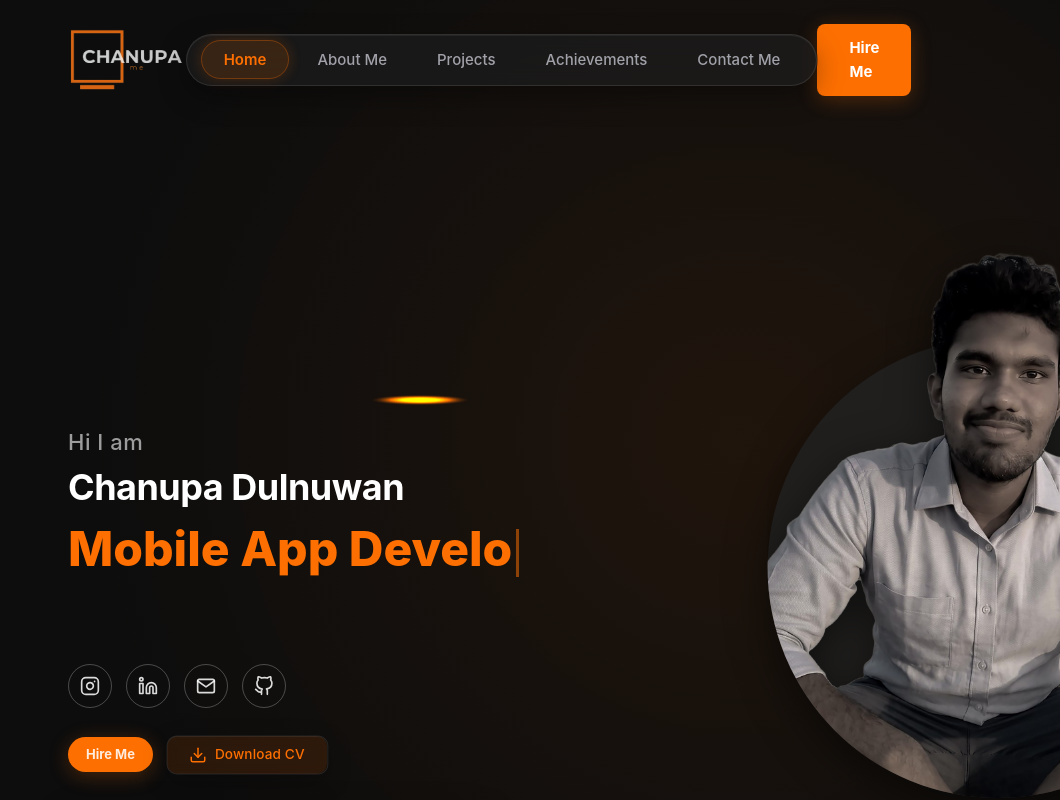
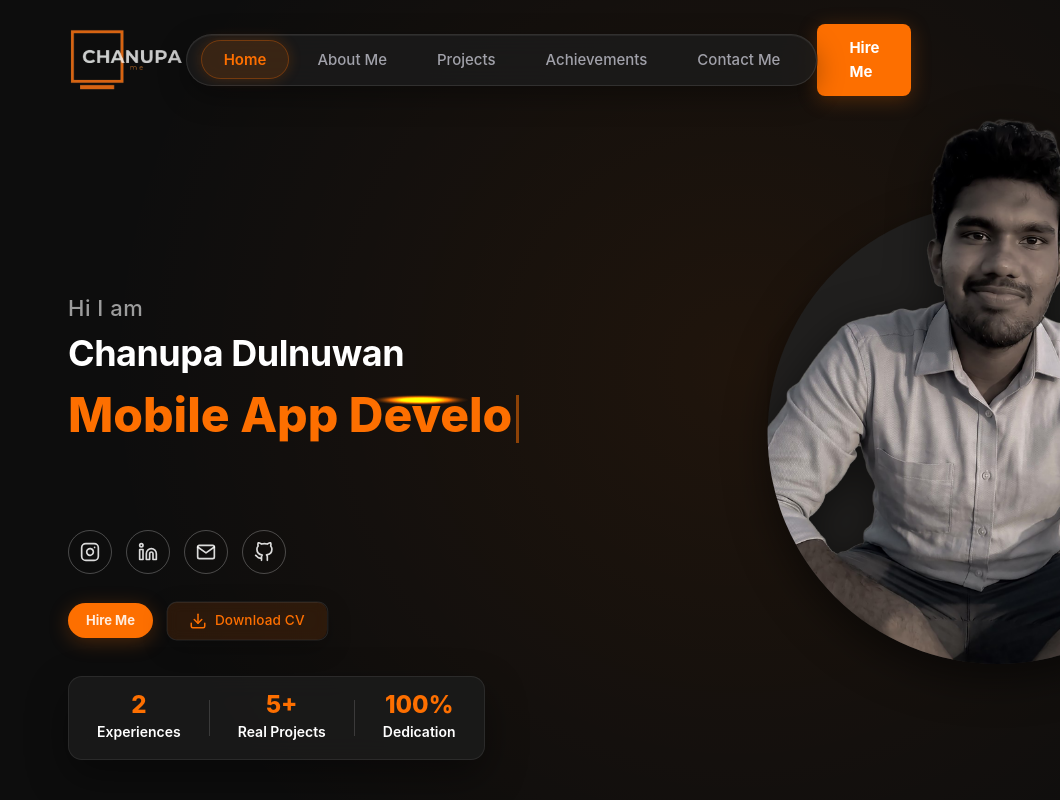
Before and after one commit to chanupadulnuwan/chanupa-portfolio, a React (Vite) app: page / in a window 1280 px wide. Shown: the top 800 px of the page, without its empty margins (220-1280 px from the left). Built offline with nearby package versions, Linux system fonts and the light colour scheme.

Commit message:
fix: remove excessive top padding below navbar

```diff
--- a/src/components/Hero.css
+++ b/src/components/Hero.css
@@ -1,7 +1,7 @@
 .hero-section {
   min-height: 100vh;
-  padding-top: calc(110px + 1.5in);
-  padding-bottom: 80px;
+  padding-top: 120px;
+  padding-bottom: 60px;
   display: flex;
   align-items: flex-start;
   position: relative;
```
